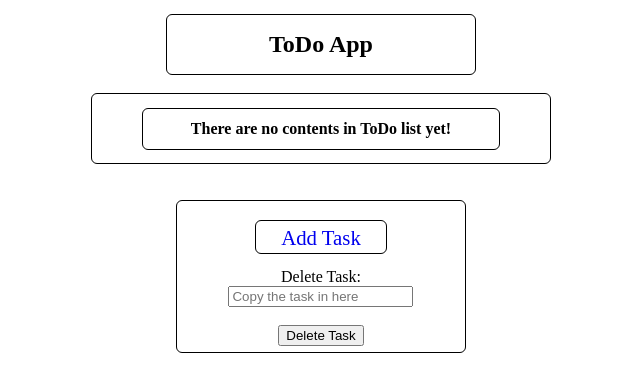
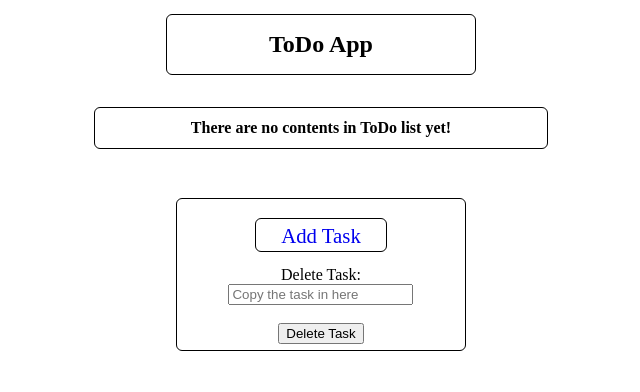
Before and after one commit to gatiskevans/todoApp, a PHP site: template app/Views/Tasks/show.view.php in a window 1280 px wide. Shown: the top 392 px of the page, without its empty margins (319-959 px from the left). Run offline with PHP 8.4, Linux system fonts and the light colour scheme; the template is opened without the code that fills it, so the values that code supplies are empty.

Commit message:
changed CSS

```diff
--- a/app/Views/CSS/Style.css
+++ b/app/Views/CSS/Style.css
@@ -1,5 +1,12 @@
-table, th, td {
+th, td {
     border: 1px solid black;
+    text-align: center;
+    border-radius: 6px;
+    padding: 0.7rem 6rem;
+    margin: auto;
+}
+
+table {
     text-align: center;
     border-radius: 6px;
     padding: 0.7rem 3rem;
```
